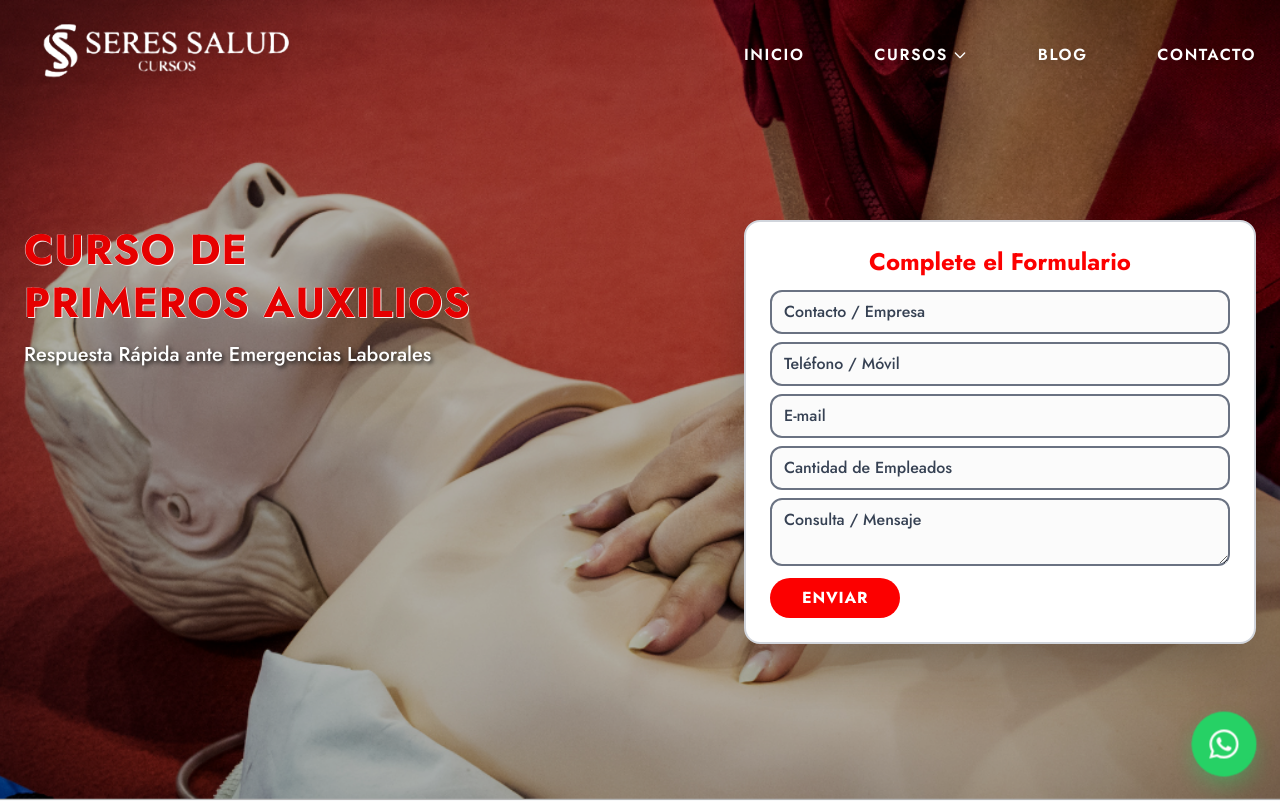
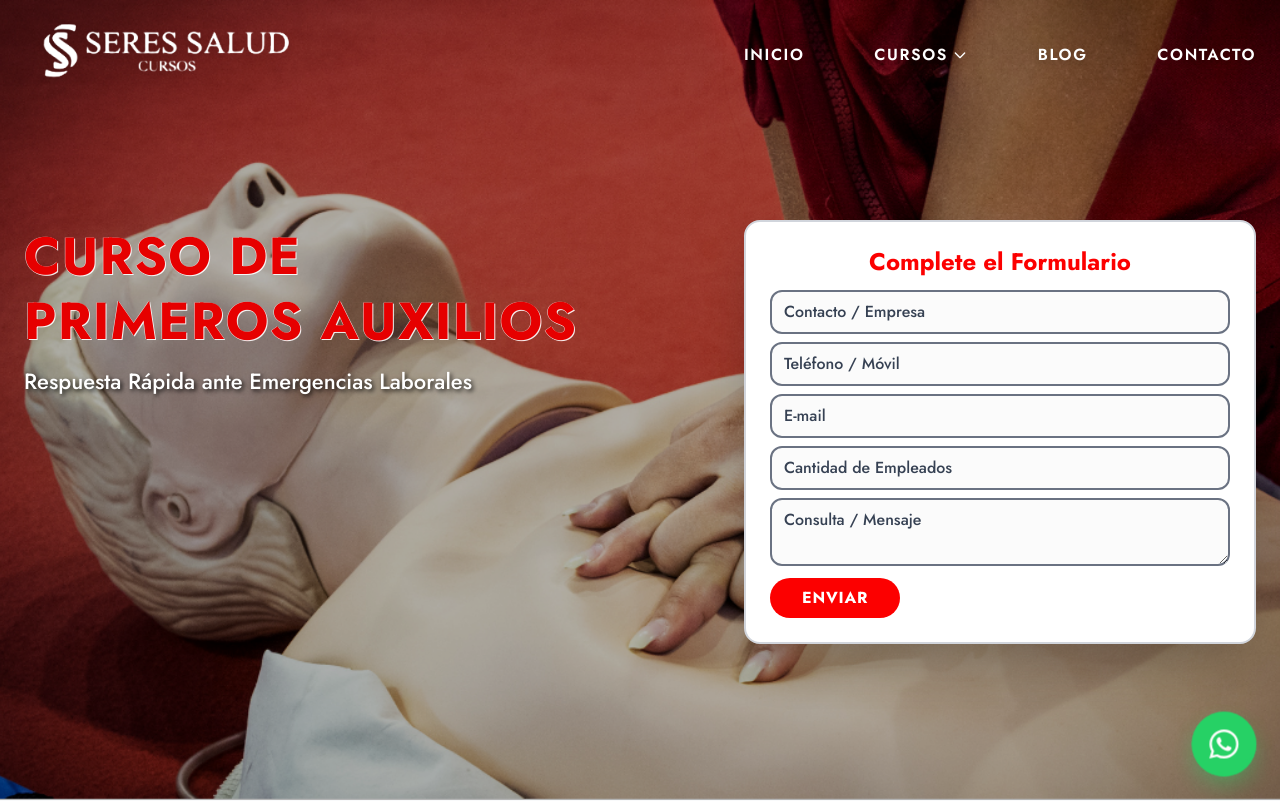
Before and after one commit to SeresML/CursosSeres, a Next.js app: page /cursos/primeros-auxilios in a window 1280 px wide. Shown: the top 801 px of the page. Built offline with nearby package versions, Linux system fonts and the light colour scheme.

Commit message:
style: increase course page title font size on desktop and laptop for better prominence

```diff
--- a/src/app/cursos/primeros-auxilios/page.tsx
+++ b/src/app/cursos/primeros-auxilios/page.tsx
@@ -13,11 +13,11 @@ export default function PrimerosAuxilios() {
         <div className="relative z-20 w-full max-w-7xl mx-auto px-3 sm:px-4 md:px-6 flex flex-col md:flex-row items-center md:items-start justify-between gap-2 md:gap-12">
           {/* Left Side: Title */}
           <div className="w-full md:w-1/2 text-center md:text-left flex flex-col justify-center md:justify-start -mt-1 md:mt-0 md:pt-1">
-            <h1 className="text-[25px] sm:text-3xl md:text-4xl lg:text-[42px] font-bold text-[#e60000] tracking-wide uppercase mb-1 md:mb-3 leading-tight" style={{ textShadow: '1px 1px 0px rgba(255,255,255,0.9), -0.5px -0.5px 0px rgba(255,255,255,0.8)' }}>
+            <h1 className="text-[25px] sm:text-3xl md:text-[36px] lg:text-[46px] xl:text-[52px] font-bold text-[#e60000] tracking-wide uppercase mb-1 md:mb-3 leading-tight" style={{ textShadow: '1px 1px 0px rgba(255,255,255,0.9), -0.5px -0.5px 0px rgba(255,255,255,0.8)' }}>
               <span className="block whitespace-nowrap">CURSO DE</span>
               <span className="block whitespace-nowrap">PRIMEROS AUXILIOS</span>
             </h1>
-            <p className="text-xs sm:text-base md:text-lg lg:text-xl text-white font-medium whitespace-nowrap" style={{ textShadow: '2px 2px 4px rgba(0,0,0,0.8)' }}>
+            <p className="text-xs sm:text-base md:text-lg lg:text-xl xl:text-[22px] text-white font-medium whitespace-nowrap" style={{ textShadow: '2px 2px 4px rgba(0,0,0,0.8)' }}>
               Respuesta Rápida ante Emergencias Laborales
             </p>
           </div>
--- a/src/app/cursos/rcp-dea-primeros-auxilios/page.tsx
+++ b/src/app/cursos/rcp-dea-primeros-auxilios/page.tsx
@@ -13,11 +13,11 @@ export default function RcpDeaPrimerosAuxilios() {
         <div className="relative z-20 w-full max-w-7xl mx-auto px-3 sm:px-4 md:px-6 flex flex-col md:flex-row items-center md:items-start justify-between gap-2 md:gap-12">
           {/* Left Side: Title */}
           <div className="w-full md:w-1/2 text-center md:text-left flex flex-col justify-center md:justify-start -mt-1 md:mt-0 md:pt-1">
-            <h1 className="text-[22px] sm:text-2xl md:text-3xl lg:text-[38px] xl:text-[42px] font-bold text-[#e60000] tracking-wide uppercase mb-1 md:mb-3 leading-tight" style={{ textShadow: '1px 1px 0px rgba(255,255,255,0.9), -0.5px -0.5px 0px rgba(255,255,255,0.8)' }}>
+            <h1 className="text-[22px] sm:text-2xl md:text-[32px] lg:text-[42px] xl:text-[48px] font-bold text-[#e60000] tracking-wide uppercase mb-1 md:mb-3 leading-tight" style={{ textShadow: '1px 1px 0px rgba(255,255,255,0.9), -0.5px -0.5px 0px rgba(255,255,255,0.8)' }}>
               <span className="block whitespace-nowrap">CURSO DE RCP, DEA Y</span>
               <span className="block whitespace-nowrap">PRIMEROS AUXILIOS</span>
             </h1>
-            <p className="text-xs sm:text-base md:text-lg lg:text-xl text-white font-medium whitespace-nowrap" style={{ textShadow: '2px 2px 4px rgba(0,0,0,0.8)' }}>
+            <p className="text-xs sm:text-base md:text-lg lg:text-xl xl:text-[22px] text-white font-medium whitespace-nowrap" style={{ textShadow: '2px 2px 4px rgba(0,0,0,0.8)' }}>
               Prevención y Respuesta para Empresas
             </p>
           </div>
--- a/src/app/cursos/rcp-y-dea/page.tsx
+++ b/src/app/cursos/rcp-y-dea/page.tsx
@@ -13,10 +13,10 @@ export default function RcpYDea() {
         <div className="relative z-20 w-full max-w-7xl mx-auto px-3 sm:px-4 md:px-6 flex flex-col md:flex-row items-center md:items-start justify-between gap-2 md:gap-12">
           {/* Left Side: Title */}
           <div className="w-full md:w-1/2 text-center md:text-left flex flex-col justify-center md:justify-start -mt-1 md:mt-0 md:pt-1">
-            <h1 className="text-[26px] sm:text-3xl md:text-4xl lg:text-[44px] font-bold text-[#e60000] tracking-wide uppercase mb-1 md:mb-3 leading-tight whitespace-nowrap" style={{ textShadow: '1px 1px 0px rgba(255,255,255,0.9), -0.5px -0.5px 0px rgba(255,255,255,0.8)' }}>
+            <h1 className="text-[26px] sm:text-3xl md:text-[38px] lg:text-[50px] xl:text-[56px] font-bold text-[#e60000] tracking-wide uppercase mb-1 md:mb-3 leading-tight whitespace-nowrap" style={{ textShadow: '1px 1px 0px rgba(255,255,255,0.9), -0.5px -0.5px 0px rgba(255,255,255,0.8)' }}>
               CURSO DE RCP Y DEA
             </h1>
-            <p className="text-xs sm:text-base md:text-lg lg:text-xl text-white font-medium whitespace-nowrap" style={{ textShadow: '2px 2px 4px rgba(0,0,0,0.8)' }}>
+            <p className="text-xs sm:text-base md:text-lg lg:text-xl xl:text-[22px] text-white font-medium whitespace-nowrap" style={{ textShadow: '2px 2px 4px rgba(0,0,0,0.8)' }}>
               Capacitación Práctica para Empresas
             </p>
           </div>
```
